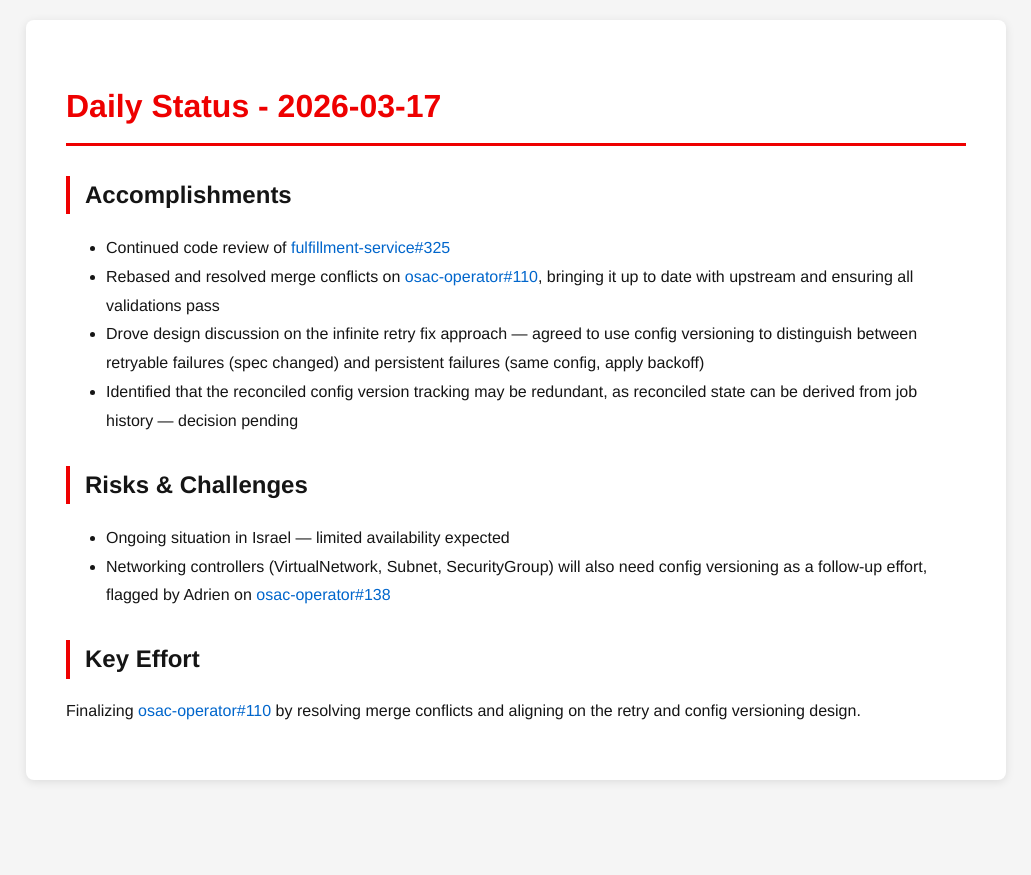
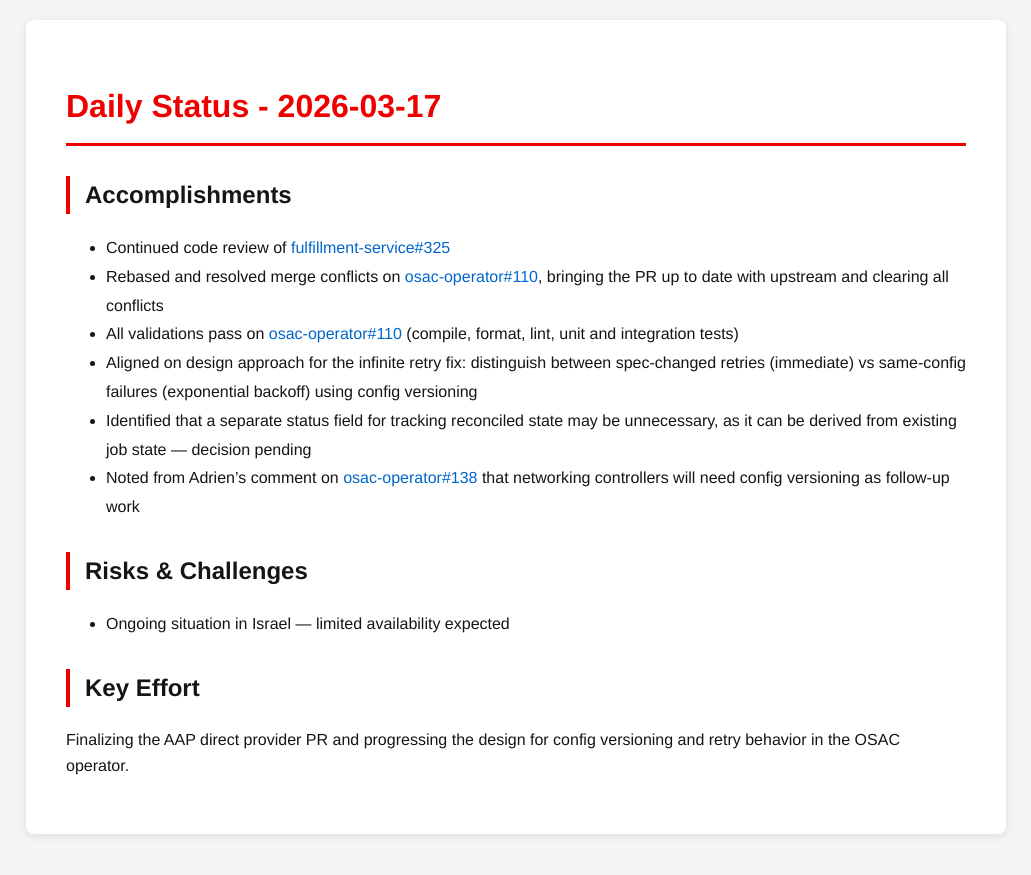
Before and after one commit to tzvatot/daily-status, a Jekyll site: the page built from 2026-03-17.md, in a window 1280 px wide. Shown: the top 875 px of the page, without its empty margins (124-1155 px from the left). Built offline with Jekyll 4.4.1, drawn with Linux system fonts in a browser that asks for light colours.

Commit message:
Daily status update - 2026-03-17

```diff
--- a/2026-03-17.md
+++ b/2026-03-17.md
@@ -8,13 +8,14 @@ date: 2026-03-17
 
 ## Accomplishments
 - Continued code review of [fulfillment-service#325](https://github.com/osac-project/fulfillment-service/pull/325)
-- Rebased and resolved merge conflicts on [osac-operator#110](https://github.com/osac-project/osac-operator/pull/110), bringing it up to date with upstream and ensuring all validations pass
-- Drove design discussion on the infinite retry fix approach — agreed to use config versioning to distinguish between retryable failures (spec changed) and persistent failures (same config, apply backoff)
-- Identified that the reconciled config version tracking may be redundant, as reconciled state can be derived from job history — decision pending
+- Rebased and resolved merge conflicts on [osac-operator#110](https://github.com/osac-project/osac-operator/pull/110), bringing the PR up to date with upstream and clearing all conflicts
+- All validations pass on [osac-operator#110](https://github.com/osac-project/osac-operator/pull/110) (compile, format, lint, unit and integration tests)
+- Aligned on design approach for the infinite retry fix: distinguish between spec-changed retries (immediate) vs same-config failures (exponential backoff) using config versioning
+- Identified that a separate status field for tracking reconciled state may be unnecessary, as it can be derived from existing job state — decision pending
+- Noted from Adrien's comment on [osac-operator#138](https://github.com/osac-project/osac-operator/pull/138) that networking controllers will need config versioning as follow-up work
 
 ## Risks & Challenges
 - Ongoing situation in Israel — limited availability expected
-- Networking controllers (VirtualNetwork, Subnet, SecurityGroup) will also need config versioning as a follow-up effort, flagged by Adrien on [osac-operator#138](https://github.com/osac-project/osac-operator/pull/138)
 
 ## Key Effort
-Finalizing [osac-operator#110](https://github.com/osac-project/osac-operator/pull/110) by resolving merge conflicts and aligning on the retry and config versioning design.
+Finalizing the AAP direct provider PR and progressing the design for config versioning and retry behavior in the OSAC operator.
```
